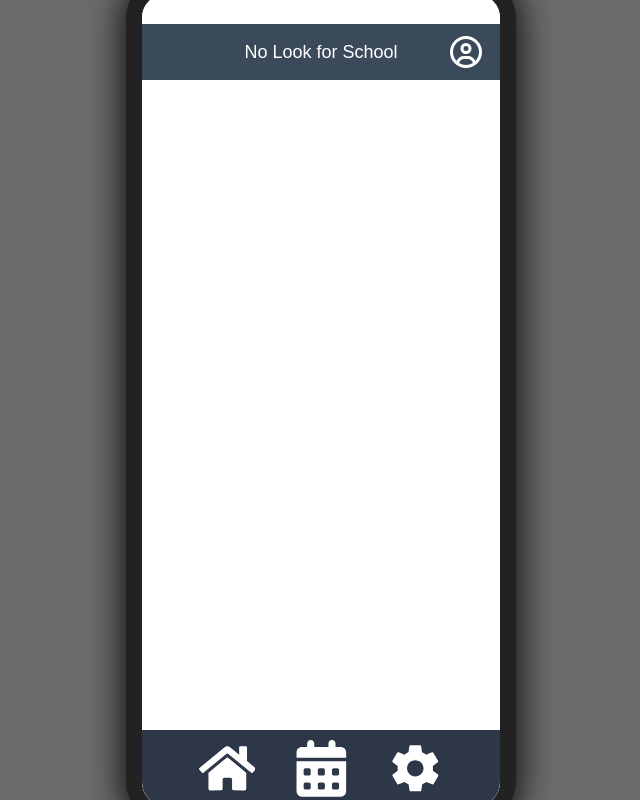
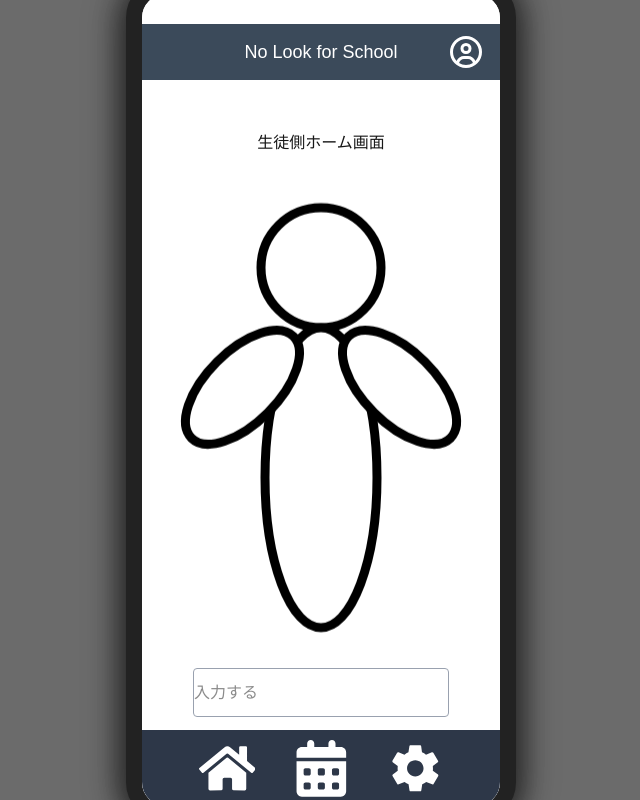
Before and after one commit to ochimasato0186/next_go_front, a Next.js app: page /student/home in a window 1280 px wide. Shown: the whole page, without its empty margins (319-959 px from the left). Built offline with nearby package versions, Linux system fonts and the light colour scheme.

Commit message:
ホーム画面実装

```diff
--- a/app/student/home/page.tsx
+++ b/app/student/home/page.tsx
@@ -1,5 +1,4 @@
-
-import Image from "next/image";
+"use client";
 import SmartphoneFrame from "../../../components/SmartphoneFrame";
 import SmartphoneHeader from "../../../components/SmartphoneHeader";
 import StudentFooter from "../../../components/StudentFooter";
@@ -9,12 +8,74 @@ export default function Home() {
     <div className="min-h-screen flex items-center justify-center">
       <SmartphoneFrame>
         <SmartphoneHeader />
-        <main className="flex-1 p-4">
+        <main className="flex flex-col justify-center items-center min-h-screen p-0">
           <h1>生徒側ホーム画面</h1>
-          <p>ここに先生向けの機能やUIを追加できます。</p>
+          <div className="flex justify-center items-center my-8" style={{ height: "540px" }}>
+            <svg width="360" height="540">
+              {/* 背景 */}
+              <rect x="0" y="0" width="360" height="540" fill="#fff" />
+
+              {/* グループ化して一斉にアニメーション */}
+              <g className="floating-group">
+                {/* 頭 */}
+                <circle cx="180" cy="120" r="60" fill="#ffffff" stroke="#000" strokeWidth="9" />
+                {/* 体 */}
+                <ellipse cx="180" cy="330" rx="56" ry="150" fill="#ffffff" stroke="#000" strokeWidth="9" />
+                {/* 右手 */}
+                <ellipse
+                  cx="258.54"
+                  cy="239.54"
+                  rx="36"
+                  ry="72"
+                  fill="#ffffff"
+                  stroke="#000"
+                  strokeWidth="9"
+                  transform="rotate(-225 258.54 239.54)"
+                />
+                {/* 左手 */}
+                <ellipse
+                  cx="101.46"
+                  cy="239.54"
+                  rx="36"
+                  ry="72"
+                  fill="#ffffff"
+                  stroke="#000"
+                  strokeWidth="9"
+                  transform="rotate(225 101.46 239.54)"
+                />
+              </g>
+            </svg>
+          </div>
+
+          {/* テキストボックス：横256px, 縦49px、0.7cm（26.5px）上に移動 */}
+          <input
+            type="text"
+            placeholder="入力する"
+            className="border border-gray-400 rounded px-4 w-64"
+            style={{ height: "49px", marginTop: "-26.5px" }}
+          />
         </main>
         <StudentFooter />
       </SmartphoneFrame>
+
+      <style jsx>{`
+        .floating-group {
+          animation: floatUpDown 2.5s ease-in-out infinite;
+          transform-origin: center;
+        }
+
+        @keyframes floatUpDown {
+          0% {
+            transform: translateY(0);
+          }
+          50% {
+            transform: translateY(-24px);
+          }
+          100% {
+            transform: translateY(0);
+          }
+        }
+      `}</style>
     </div>
   );
 }
```
